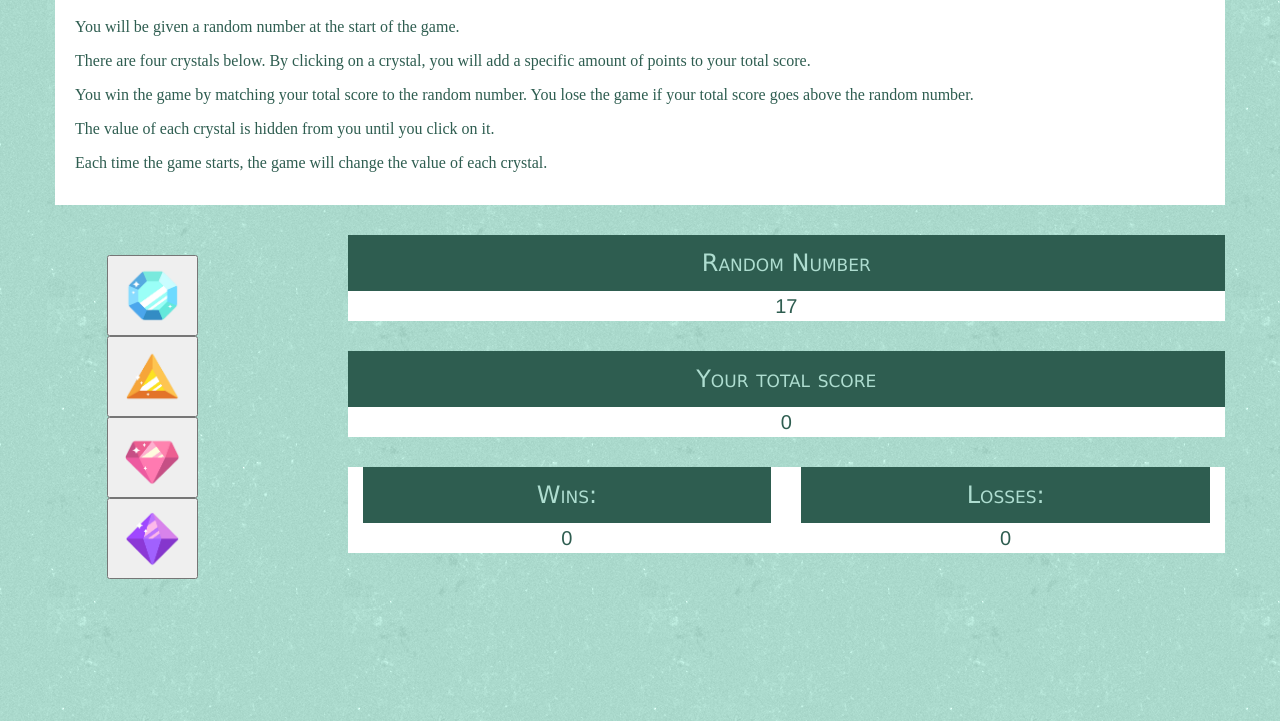
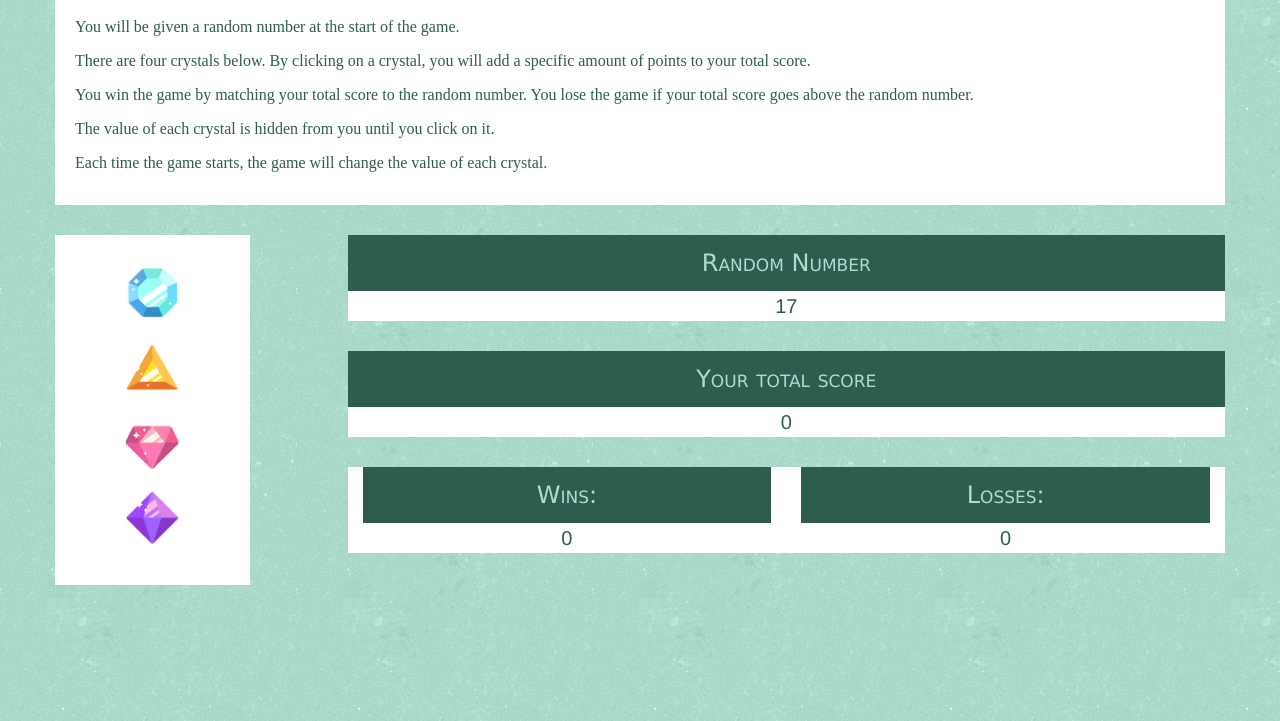
Before and after one commit to jshockley99/Crystal-Collector, a plain HTML site: page index.html in a window 1280 px wide. Shown: the part 79-800 px from the top of the page. Drawn offline with nearby package versions, Linux system fonts and the light colour scheme.

Commit message:
removed button style for fix

```diff
--- a/assets/css/style.css
+++ b/assets/css/style.css
@@ -31,10 +31,11 @@ p {
 	font-family: "Times New Roman", Georgia, Serif;
 }
 
-li button img {
+li img {
 	width: 75px;
-	height: 75px;
+	height: auto;
 	padding: 10px;
+	position: relative;
 }
 
 @media (max-width: 992px){
@@ -55,6 +56,7 @@ li button img {
 }
 
 #crystals {
+	background-color: white;
 	padding: 20px;
 	text-align: center;
 }
--- a/index.html
+++ b/index.html
@@ -26,10 +26,10 @@
         <div class="row">
             <div id="crystals" class="col-md-2">
                 <ul>
-                    <li><button id="blue-crystal"><img alt="blue crystal" src="./assets/images/blue-crystal.png"></button></li>
-                    <li><button id="orange-crystal"><img alt="orange crystal" src="./assets/images/orange-crystal.png"></button></li>
-                    <li><button id="pink-crystal"><img alt="pink crystal" src="./assets/images/pink-crystal.png"></button></li>
-                    <li><button id="purple-crystal"><img alt="purple crystal" src="./assets/images/purple-crystal.png"></button></li>
+                    <li id="blue-crystal"><img alt="blue crystal" src="./assets/images/blue-crystal.png"></li>
+                    <li id="orange-crystal"><img alt="orange crystal" src="./assets/images/orange-crystal.png"></li>
+                    <li id="pink-crystal"><img alt="pink crystal" src="./assets/images/pink-crystal.png"></li>
+                    <li id="purple-crystal"><img alt="purple crystal" src="./assets/images/purple-crystal.png"></li>
                 </ul>
             </div>
             <div class="col-md-9 col-md-offset-1">
```
